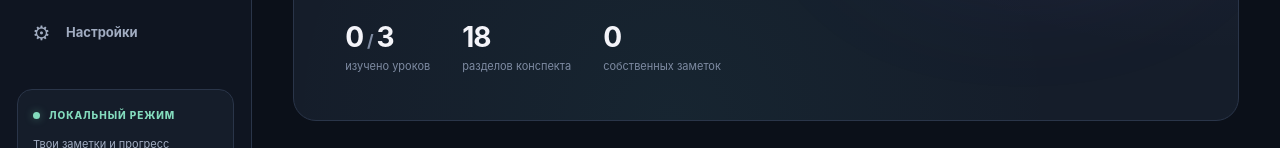
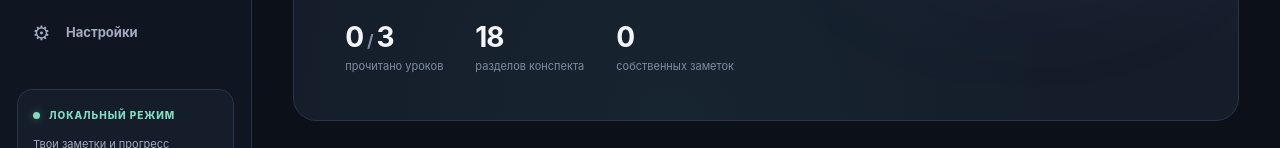
Before and after one commit to Grobovchik797/self-development-platform, a plain HTML site: page index.html in a window 1280 px wide. Shown: the part 650-798 px from the top of the page. Drawn offline with Linux system fonts and the light colour scheme.

Commit message:
fix: synchronize extended learning data on import and reset, clarify progress

```diff
--- a/index.html
+++ b/index.html
@@ -137,7 +137,7 @@ const percent = () => Math.round(state.completed.length / LESSONS.length * 100);
 function lessonCard(l){let done=state.completed.includes(l.id);return `<a href="#/learn/${l.id}" class="panel lesson-card" data-search-text="${esc(`${l.title} ${l.short} ${l.category}`.toLowerCase())}"><div class="lesson-card-head"><span class="eyebrow">УРОК ${l.number}</span><span class="tag ${done?'good':''}">${done?'✓ Прочитано':`${l.duration} мин`}</span></div><h3>${esc(l.title)}</h3><p>${esc(l.short)}</p><div class="card-foot"><span>${esc(l.category)}</span><span class="arrow">↗</span></div></a>`;}
 const bar = pct => `<div class="progress-track" role="progressbar" aria-label="Прочитано уроков" aria-valuemin="0" aria-valuemax="100" aria-valuenow="${pct}"><div class="progress-fill" style="width:${pct}%"></div></div>`;
 function networkArt(){return `<div class="hero-art" aria-hidden="true"><div class="orb-glow"></div><svg viewBox="0 0 400 360" fill="none" xmlns="http://www.w3.org/2000/svg"><defs><linearGradient id="net" x1="0" y1="0" x2="400" y2="360"><stop stop-color="#aa9dfd"/><stop offset="1" stop-color="#64d4b5"/></linearGradient></defs><circle cx="200" cy="180" r="147" stroke="#9f93ef" opacity=".16" stroke-dasharray="4 8"/><circle cx="200" cy="180" r="99" stroke="#9f93ef" opacity=".12"/><g stroke="url(#net)" stroke-width="1.3" opacity=".35"><path d="M64 144 132 88 200 176 307 96 342 196 262 269 150 278 64 144ZM132 88 150 278M307 96 150 278M64 144 342 196M200 176 262 269M132 88 342 196M307 96 64 144M150 278 200 176"/></g><g><circle cx="64" cy="144" r="8" fill="#8c7ee8"/><circle cx="132" cy="88" r="8" fill="#8c7ee8"/><circle cx="307" cy="96" r="10" fill="#91dcbb"/><circle cx="342" cy="196" r="7" fill="#91dcbb"/><circle cx="262" cy="269" r="8" fill="#8c7ee8"/><circle cx="150" cy="278" r="9" fill="#91dcbb"/><circle cx="200" cy="176" r="26" fill="#a89bfb" opacity=".15"/><circle cx="200" cy="176" r="15" fill="#b5aafb"/><circle cx="200" cy="176" r="6" fill="#fff"/></g><g fill="#c9c1ff" opacity=".55"><circle cx="70" cy="252" r="3"/><circle cx="337" cy="65" r="3"/><circle cx="114" cy="41" r="2"/><circle cx="356" cy="296" r="2"/></g></svg></div>`;}
-function home(){const next=LESSONS.find(x=>!state.completed.includes(x.id))||LESSONS[0];return `<div class="hero"><div class="hero-copy"><div class="eyebrow">ТВОЁ ПРОСТРАНСТВО ДЛЯ РАЗВИТИЯ</div><h1>Не просто читать.<br><span class="gradient-word">Начать понимать.</span></h1><p class="lead">Идеи становятся знаниями, когда ты можешь их проверить, объяснить и применить. Начнём с доверия, профессиональных отношений и реальных решений.</p><div class="button-row"><a class="btn primary" href="#/learn/${next.id}">▶ ${state.completed.length?'Продолжить обучение':'Начать изучение'}</a><a class="btn ghost" href="#/books">Посмотреть книгу ↗</a></div><div class="kpis"><div class="kpi"><strong>${state.completed.length}<span class="dash">/</span>${LESSONS.length}</strong><span>изучено уроков</span></div><div class="kpi"><strong>18</strong><span>разделов конспекта</span></div><div class="kpi"><strong>${state.notes.length}</strong><span>собственных заметок</span></div></div></div>${networkArt()}</div>
+function home(){const next=LESSONS.find(x=>!state.completed.includes(x.id))||LESSONS[0];return `<div class="hero"><div class="hero-copy"><div class="eyebrow">ТВОЁ ПРОСТРАНСТВО ДЛЯ РАЗВИТИЯ</div><h1>Не просто читать.<br><span class="gradient-word">Начать понимать.</span></h1><p class="lead">Идеи становятся знаниями, когда ты можешь их проверить, объяснить и применить. Начнём с доверия, профессиональных отношений и реальных решений.</p><div class="button-row"><a class="btn primary" href="#/learn/${next.id}">▶ ${state.completed.length?'Продолжить обучение':'Начать изучение'}</a><a class="btn ghost" href="#/books">Посмотреть книгу ↗</a></div><div class="kpis"><div class="kpi"><strong>${state.completed.length}<span class="dash">/</span>${LESSONS.length}</strong><span>прочитано уроков</span></div><div class="kpi"><strong>18</strong><span>разделов конспекта</span></div><div class="kpi"><strong>${state.notes.length}</strong><span>собственных заметок</span></div></div></div>${networkArt()}</div>
 ${section('Твой маршрут','Одна тема за другой. Не скорость чтения, а качество понимания.',`<div class="g3">${LESSONS.map(lessonCard).join('')}</div>`,`<a class="text-link" href="#/learn">Все темы →</a>`)}
 ${section('Книга, с которой всё начинается','Изучаем источник, проверяем тезисы, переносим идеи в реальные ситуации.',`<div class="g2"><div class="panel highlight-card"><div class="eyebrow">НАШ ПЕРВЫЙ ИСТОЧНИК</div><h3 style="margin:18px 0 11px">Сеть отношений: от знакомства к сотрудничеству</h3><p>18 разделов конспекта, 3 учебных модуля, персональная аудиостудия. Исходный MP3 не расшифрован, поэтому выводы имеют честный статус.</p><a class="text-link" href="#/books">Изучить книгу →</a></div><div class="panel progress-panel"><div class="row-between"><span class="eyebrow">ПРОГРЕСС</span><span class="tag good">Локально</span></div><strong>${percent()}%</strong><p class="small">Отмечено прочитанным. Освоение проверяется отдельно.</p>${bar(percent())}<div style="margin-top:27px"><span class="small">Ближайший шаг</span><p style="margin:5px 0 12px;font-weight:700">${esc(next.title)}</p><a class="text-link" href="#/learn/${next.id}">Перейти к уроку →</a></div></div></div>`)}
 ${section('Как устроено обучение','Один смысл, три способа разобраться.',`<div class="g3"><div class="panel pad"><div class="highlight-number">01</div><h3>Быстро понять</h3><p class="small">Короткая суть и понятный пример без информационного тумана.</p></div><div class="panel pad"><div class="highlight-number">02</div><h3>Разобраться</h3><p class="small">Механизмы, причинность, ограничения и упражнения.</p></div><div class="panel pad"><div class="highlight-number">03</div><h3>До глубины</h3><p class="small">Источники, спорные утверждения и аргументы против.</p></div></div>`)}
@@ -178,12 +178,12 @@ document.addEventListener('click',e=>{
  if(target.dataset.scroll){document.getElementById(target.dataset.scroll)?.scrollIntoView({behavior:'smooth',block:'start'});return;}
  if(target.id==='mark-audio'){const audio=document.getElementById('audio-player');const sec=audio?.currentTime||0;document.getElementById('audio-note-time').value=String(sec);document.getElementById('audio-note-text').focus();document.getElementById('audio-note-text').placeholder=`Заметка на ${timeLabel(sec)}...`;return;}
  if(target.id==='export-data'){downloadJson();return;}
- if(target.id==='clear-data'){if(confirm('Удалить все заметки, ответы, закладки и прогресс из этого браузера?')){const prevTheme=state.theme;state=defaultState();state.theme=prevTheme;persist();localStorage.removeItem('samorazvitie_learning_v12');render();}return;}
+ if(target.id==='clear-data'){if(confirm('Удалить все заметки, ответы, закладки и прогресс из этого браузера?')){const prevTheme=state.theme;state=defaultState();state.theme=prevTheme;persist();localStorage.removeItem('samorazvitie_learning_v12');window.dispatchEvent(new Event('samorazvitie:cleared'));render();}return;}
  if(target.dataset.deleteNote){if(confirm('Удалить эту заметку?')){state.notes=state.notes.filter(n=>n.id!==target.dataset.deleteNote);persist();render();}return;}
 });
 document.addEventListener('submit',e=>{const form=e.target.closest('[data-note-form]');if(form){e.preventDefault();submitNote(form);}});
 document.addEventListener('input',e=>{if(e.target.id==='catalog-search')handleSearch();});
-document.addEventListener('change',async e=>{if(e.target.id==='audio-input'){handleAudioFile(e.target.files?.[0]);return;}if(e.target.id==='audio-speed'){const audio=document.getElementById('audio-player');if(audio)audio.playbackRate=+e.target.value;return;}if(e.target.id==='import-data'){const f=e.target.files?.[0];if(!f)return;try{if(f.size>5_000_000)throw new Error('Файл слишком большой');const data=JSON.parse(await f.text());if(data.app!=='samorazvitie'||data.version!==1)throw new Error('Неподходящий формат файла');if(!confirm('Заменить текущие заметки и прогресс данными из файла?'))return;state=safeState(data);persist();if(data.extensions&&typeof data.extensions==='object')localStorage.setItem('samorazvitie_learning_v12',JSON.stringify(data.extensions));setTheme(state.theme);render();alert('Данные восстановлены');}catch(err){alert('Не удалось импортировать данные: '+err.message);}return;}});
+document.addEventListener('change',async e=>{if(e.target.id==='audio-input'){handleAudioFile(e.target.files?.[0]);return;}if(e.target.id==='audio-speed'){const audio=document.getElementById('audio-player');if(audio)audio.playbackRate=+e.target.value;return;}if(e.target.id==='import-data'){const f=e.target.files?.[0];if(!f)return;try{if(f.size>5_000_000)throw new Error('Файл слишком большой');const data=JSON.parse(await f.text());if(data.app!=='samorazvitie'||data.version!==1)throw new Error('Неподходящий формат файла');if(!confirm('Заменить текущие заметки и прогресс данными из файла?'))return;state=safeState(data);persist();if(data.extensions&&typeof data.extensions==='object')localStorage.setItem('samorazvitie_learning_v12',JSON.stringify(data.extensions));setTheme(state.theme);render();window.dispatchEvent(new Event('samorazvitie:imported'));alert('Данные восстановлены');}catch(err){alert('Не удалось импортировать данные: '+err.message);}return;}});
 document.addEventListener('timeupdate',e=>{if(e.target.id==='audio-player'){const n=document.getElementById('audio-clock');if(n)n.textContent=timeLabel(e.target.currentTime);const dockClock=document.getElementById('audio-dock-clock');if(dockClock)dockClock.textContent=timeLabel(e.target.currentTime);}},true);
 window.addEventListener('hashchange',render);
 document.addEventListener('keydown',e=>{if(e.key==='Escape')closeMenu();});
```
